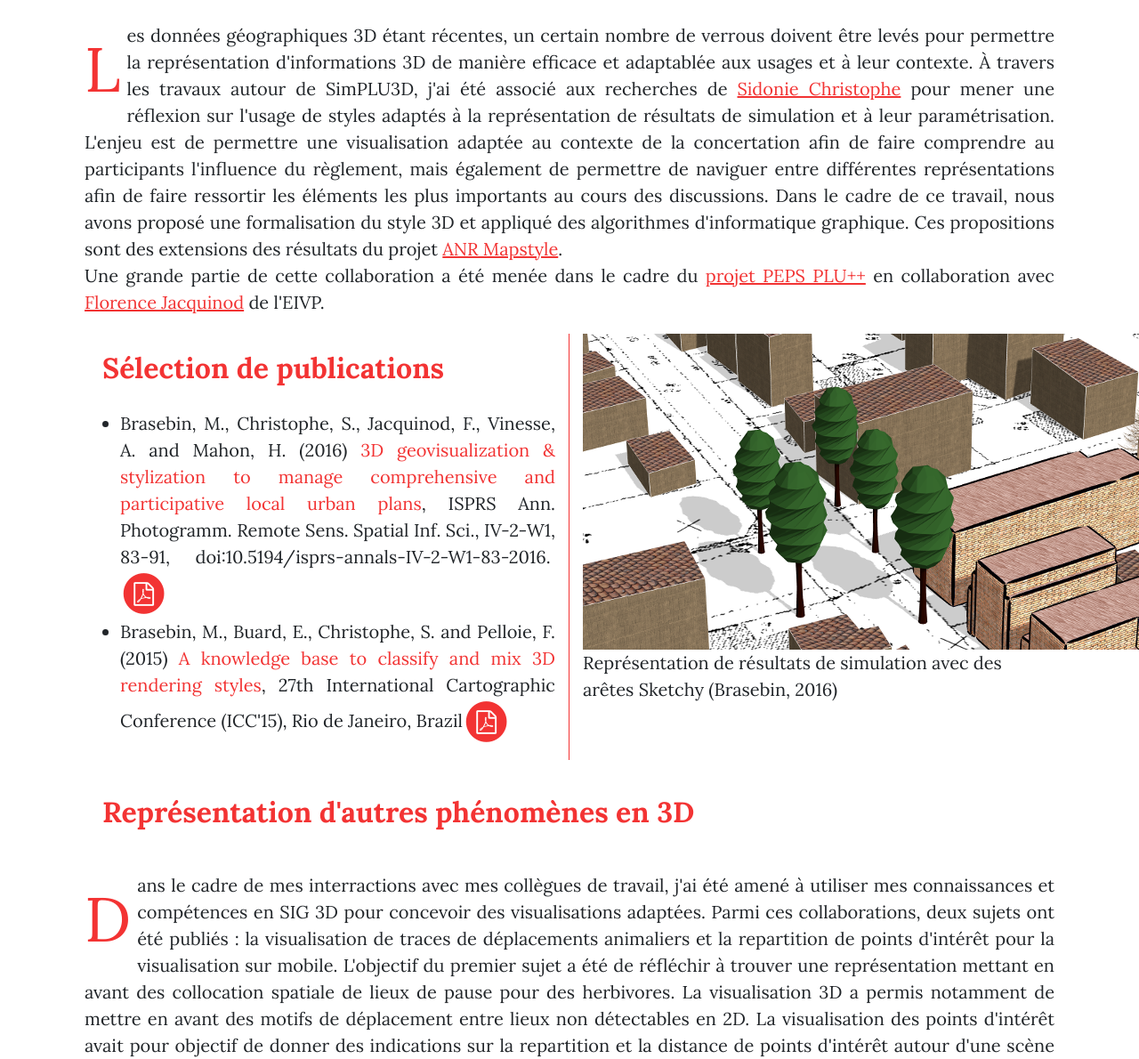
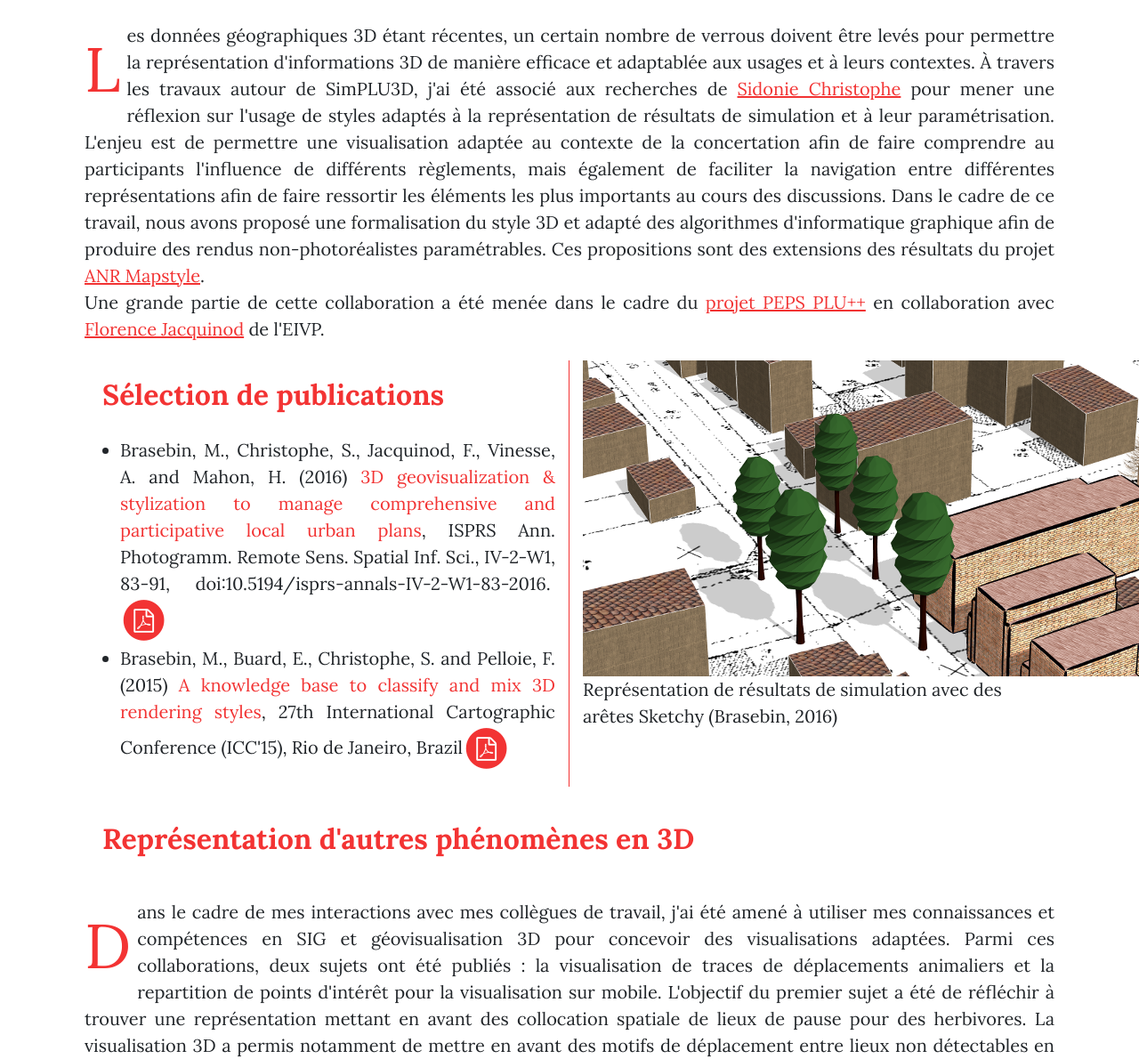
Before and after one commit to mbrasebin/MBrasebin.github.io, a website: page geovis.html in a window 1280 px wide. Shown: the part 594-1784 px from the top of the page at 89% size. Drawn offline with nearby package versions, Linux system fonts and the light colour scheme.

Commit message:
Correction

```diff
--- a/geovis.html
+++ b/geovis.html
@@ -89,10 +89,10 @@
     <div class="row">
       <div class="col-12">
         <p class="post-preview post-meta">
-          Les données géographiques 3D étant récentes, un certain nombre de verrous doivent être levés pour permettre la représentation d'informations 3D de manière efficace et adaptablée aux usages et à leur contexte. À travers les travaux autour de SimPLU3D, j'ai été associé
+          Les données géographiques 3D étant récentes, un certain nombre de verrous doivent être levés pour permettre la représentation d'informations 3D de manière efficace et adaptablée aux usages et à leurs contextes. À travers les travaux autour de SimPLU3D, j'ai été associé
           aux recherches de <a href="https://sites.google.com/site/sidoniechristophe/home">Sidonie Christophe</a> pour mener une réflexion sur l'usage de styles adaptés à la représentation de résultats de simulation et à leur paramétrisation. L'enjeu est de permettre
-          une visualisation adaptée au contexte de la concertation afin de faire comprendre au participants l'influence du règlement, mais également de permettre de naviguer entre différentes représentations afin de faire ressortir les éléments les plus
-          importants au cours des discussions. Dans le cadre de ce travail, nous avons proposé une formalisation du style 3D et appliqué des algorithmes d'informatique graphique. Ces propositions sont des extensions des résultats du projet <a href="http://mapstyle.ign.fr/">ANR Mapstyle</a>.
+          une visualisation adaptée au contexte de la concertation afin de faire comprendre au participants l'influence de différents règlements, mais également de faciliter la navigation entre différentes représentations afin de faire ressortir les éléments les plus
+          importants au cours des discussions. Dans le cadre de ce travail, nous avons proposé une formalisation du style 3D et adapté des algorithmes d'informatique graphique afin de produire des rendus non-photoréalistes paramétrables. Ces propositions sont des extensions des résultats du projet <a href="http://mapstyle.ign.fr/">ANR Mapstyle</a>.
 
           <br /> Une grande partie de cette collaboration a été menée dans le cadre du <a href="http://ignf.github.io/PLU2PLUS/"> projet PEPS PLU++</a> en collaboration avec <a href="http://www.jacquinod.fr/dokuwiki/doku.php">Florence Jacquinod</a> de
           l'EIVP.
@@ -140,10 +140,10 @@
     <div class="row">
       <div class="col-12">
         <p class="post-preview post-meta">
-          Dans le cadre de mes interractions avec mes collègues de travail, j'ai été amené à utiliser mes connaissances et compétences en SIG 3D pour concevoir des visualisations adaptées. Parmi ces collaborations, deux sujets ont été publiés : la visualisation
+          Dans le cadre de mes interactions avec mes collègues de travail, j'ai été amené à utiliser mes connaissances et compétences en SIG et géovisualisation 3D pour concevoir des visualisations adaptées. Parmi ces collaborations, deux sujets ont été publiés : la visualisation
           de traces de déplacements animaliers et la repartition de points d'intérêt pour la visualisation sur mobile. L'objectif du premier sujet a été de réfléchir à trouver une représentation mettant en avant des collocation spatiale de lieux de pause
           pour des herbivores. La visualisation 3D a permis notamment de mettre en avant des motifs de déplacement entre lieux non détectables en 2D. La visualisation des points d'intérêt avait pour objectif de donner des indications sur la repartition
-          et la distance de points d'intérêt autour d'une scène 3D, afin par exemple de guider un promeneur vers des lieux riches en points d'intérêt et proches.
+          et la distance de points d'intérêt autour d'une scène 3D, afin par exemple de guider un promeneur vers des lieux riches en points d'intérêt et à proxmité de lui.
           <br />
       </div>
     </div>
```
Also changed, not shown: code.html (+5 -5 lines).
